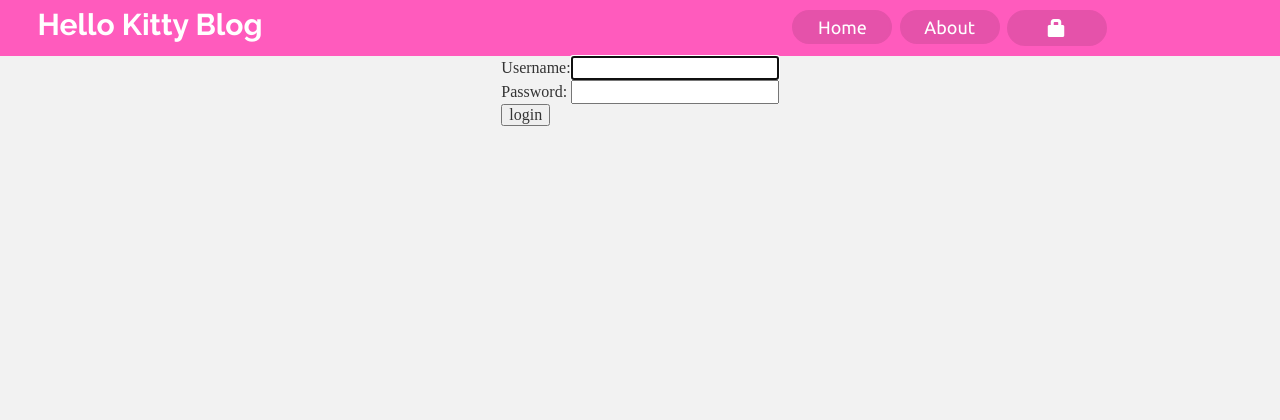
After one commit to buoyantair/my-first-blog, a Django app: page /accounts/login/ in a window 1280 px wide. The commit adds this page. Shown: the top 420 px of the page. Run offline with Django 3.2, Linux system fonts and the light colour scheme; some libraries are stand-ins or nearby versions.

Commit message:
Added user authentication and other features to make my site more secure

```diff
--- a/blog/templates/blog/base.html
+++ b/blog/templates/blog/base.html
@@ -18,8 +18,11 @@
         <li><a href="http://buoyantair.pythonanywhere.com/">Home</a></li>
         <li><a href="#">About</a></li>
         {% if user.is_authenticated %}
-        <li><a href="{% url 'post_new' %}" class="top-menu"><span class="glyphicon glyphicon-plus"></span></a></li>
-        <li><a href="{% url 'post_draft_list' %}" class="top-menu"><span class="glyphicon glyphicon-edit"></span></a></li>
+          <li><a href="{% url 'post_new' %}" class="top-menu"><span class="glyphicon glyphicon-plus"></span></a></li>
+          <li><a href="{% url 'post_draft_list' %}" class="top-menu"><span class="glyphicon glyphicon-edit"></span></a></li>
+          <p class="top-menu">Hello {{ user.username }} <small><a href="{% url 'logout' %}">Log out</a></small></p>
+        {% else %}
+          <a href="{% url 'login' %}" class="top-menu"><span class="glyphicon glyphicon-lock"></span></a>
         {% endif %}
       </ul>
     </div>
--- /dev/null
+++ b/blog/templates/registration/login.html
@@ -0,0 +1,24 @@
+{% extends "blog/base.html" %}
+
+{% block content %}
+    {% if form.errors %}
+        <p>Your username and password didn't match. Please try again.</p>
+    {% endif %}
+
+    <form method="post" action="{% url 'login' %}">
+    {% csrf_token %}
+        <table>
+        <tr>
+            <td>{{ form.username.label_tag }}</td>
+            <td>{{ form.username }}</td>
+        </tr>
+        <tr>
+            <td>{{ form.password.label_tag }}</td>
+            <td>{{ form.password }}</td>
+        </tr>
+        </table>
+
+        <input type="submit" value="login" />
+        <input type="hidden" name="next" value="{{ next }}" />
+    </form>
+{% endblock %}
--- a/djangogirls/settings.py
+++ b/djangogirls/settings.py
@@ -27,6 +27,8 @@
 
 ALLOWED_HOSTS = ["127.0.0.1", 'pythonanywhere.com']
 
+
+LOGIN_REDIRECT_URL = '/'
 
 # Application definition
 
--- a/djangogirls/urls.py
+++ b/djangogirls/urls.py
@@ -1,7 +1,11 @@
 from django.conf.urls import include, url
 from django.contrib import admin
 
+from django.contrib.auth import views
+
 urlpatterns = [
     url(r'^admin/', admin.site.urls),
+    url(r'^accounts/login/$', views.login, name='login'),
+    url(r'^accounts/logout/$', views.logout, name='logout', kwargs={'next_page' : '/'}),
     url(r'', include('blog.urls')),
 ]
```
Also changed, not shown: blog/templates/blog/post_detail.html (+8 -4 lines), blog/views.py (+7 -0 lines).
